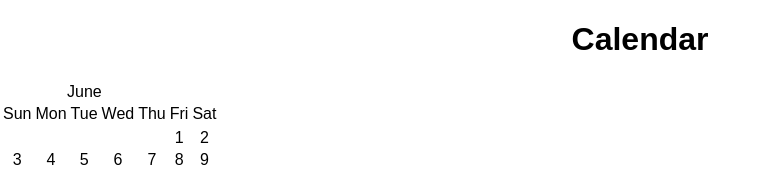
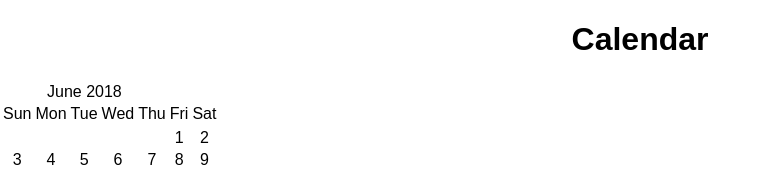
Before and after one commit to babiesinspace/Spotify-Fellowship, a React (Create React App) app in the folder calendar-front-end/: page / in a window 1280 px wide. Shown: the top 173 px of the page, without its empty margins (0-767 px from the left). Built offline with nearby package versions, Linux system fonts and the light colour scheme.

Commit message:
add functionality to change year and update calendar

```diff
--- a/calendar-front-end/src/components/Calendar/index.js
+++ b/calendar-front-end/src/components/Calendar/index.js
@@ -105,6 +105,48 @@ export default class Calendar extends React.Component {
     	)
     }
 
+    showYearEditor = () => {
+    	this.setState({
+    		showYearEditor: true
+    	})
+    }
+
+    setYear = (year) => {
+    	let dateContext = Object.assign({}, this.state.dateContext);
+    	 dateContext = moment(dateContext).set("year", year);
+    	// reassign the state to show new year context
+    	this.setState({
+    		dateContext: dateContext
+    	})
+    }
+
+    onYearChange = (e) => {
+    	this.setYear(e.target.value);
+    	this.props.onYearChange && this.props.onYearChange(e, e.target.value)
+    }
+
+    onKeyUpYear = (e) => {
+    	// if user hits 'enter' or 'esc'
+    	if (e.which === 13 || e.which === 27) {
+    		this.setYear(e.target.value)
+    		this.setState({
+    			showYearEditor: false
+    		})
+    	}
+    }
+
+    // display year next to month with event listener
+    YearNav = () => {
+    	return (
+    		this.state.showYearEditor ?
+    		<input defaultValue={this.year()} className="editor-year" ref={(yearInput) => {this.yearInput = yearInput}} onKeyUp={(e) => this.onKeyUpYear(e)} onChange={(e) => this.onYearChange(e)} type="number" placeholder="year" />
+    		:
+    		<span className="label-year" onDoubleClick={(e) => {this.showYearEditor()}}>
+    			{this.year()}
+    		</span>
+    	)
+    }
+
 	render() {
 		// grab the shortened weekdays array and iterate through, create a cell for each day of the week
 		let weekdays = this.weekdaysShort.map((day) => {
@@ -182,6 +224,8 @@ export default class Calendar extends React.Component {
 						<tr className="calendar-header">
 							<td colSpan="5">
 								<this.MonthNav />
+								{" "}
+								<this.YearNav />
 							</td>
 						</tr>
 					</thead>
```
